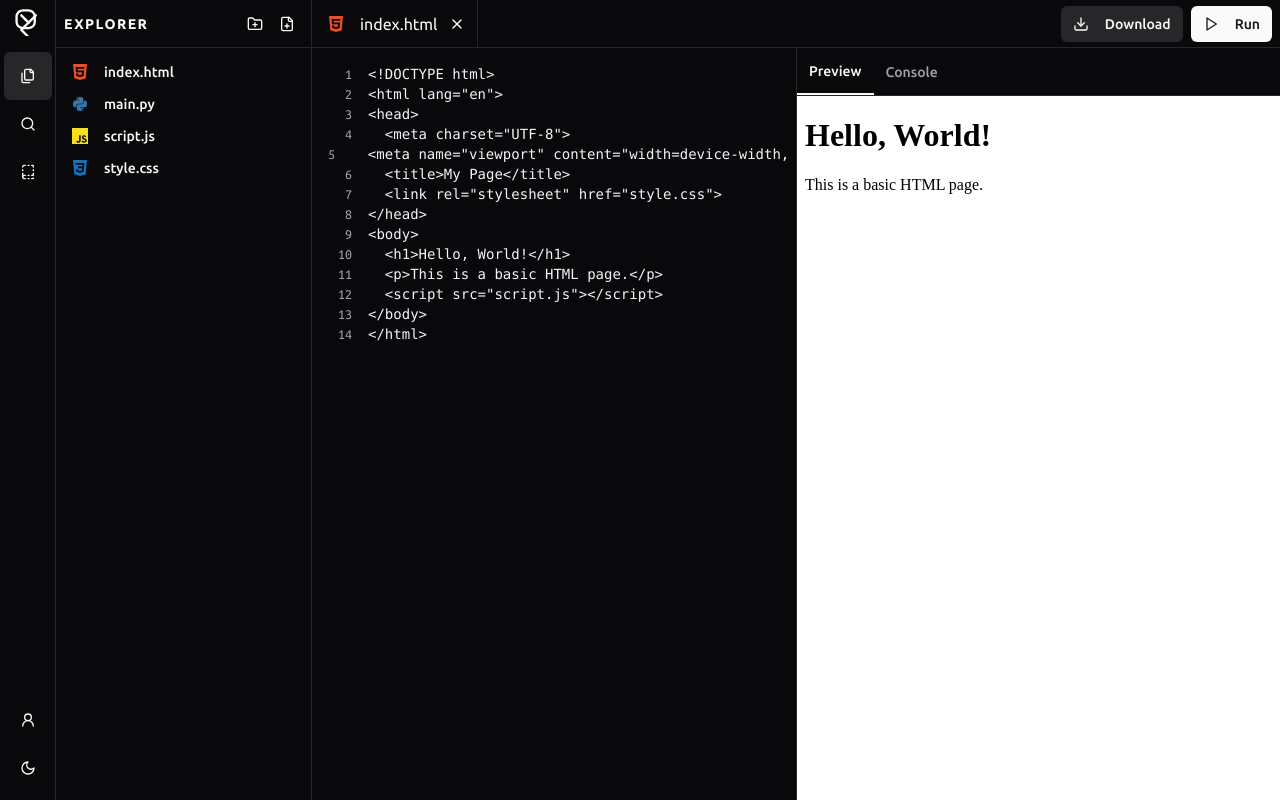
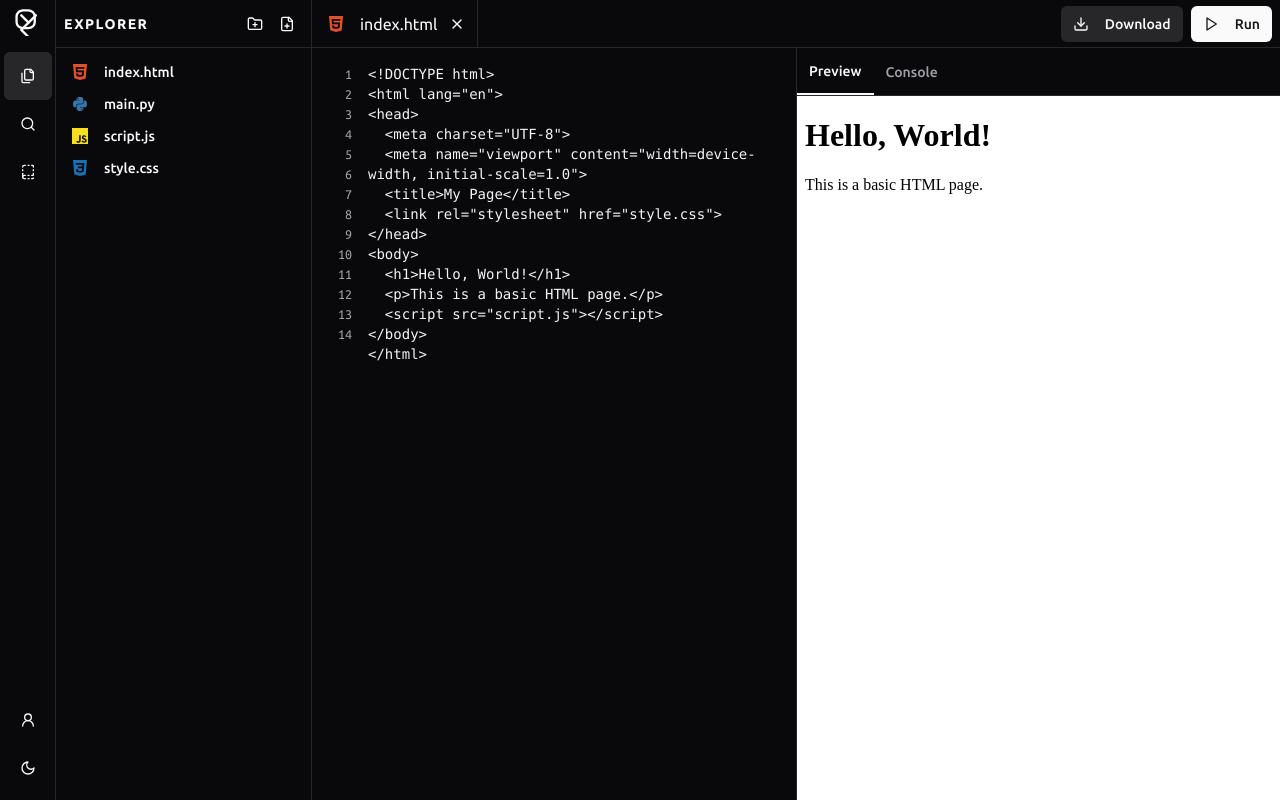
Before and after one commit to armandeep561/CodeZen, a Next.js app: page / in a window 1280 px wide. Built offline with nearby package versions, Linux system fonts and the light colour scheme; what @genkit-ai/googleai, genkit would draw is missing.

Commit message:
Fix this new bug, when user writes the code, it automaticaly writes rand

```diff
--- a/src/components/polyglot-studio/polyglot-studio.tsx
+++ b/src/components/polyglot-studio/polyglot-studio.tsx
@@ -20,7 +20,6 @@ import {
 } from 'lucide-react';
 import { Button } from '@/components/ui/button';
 
-import { Textarea } from '@/components/ui/textarea';
 import { Input } from '@/components/ui/input';
 import { useToast } from '@/hooks/use-toast';
 import {
@@ -129,6 +128,7 @@ export default function PolyglotStudio() {
   const [searchResults, setSearchResults] = useState<SearchResult[]>([]);
 
   const editorRef = useRef<HTMLDivElement>(null);
+  const codeContainerRef = useRef<HTMLDivElement>(null);
   const [activeLine, setActiveLine] = useState<number | null>(null);
 
   const tabsContainerRef = useRef<HTMLDivElement>(null);
@@ -210,9 +210,6 @@ export default function PolyglotStudio() {
         console.warn = (...args) => {
           window.parent.postMessage({ type: 'console', level: 'warn', args: args.map(a => String(a)) }, '*');
           originalWarn.apply(console, args);
-        };
-        console.error = (...args) => {
-           window.parent.postMessage({ type: 'console', level: 'error', args: [e.message] }, '*');
         };
         window.addEventListener('error', (e) => {
            window.parent.postMessage({ type: 'console', level: 'error', args: [e.message] }, '*');
@@ -305,6 +302,13 @@ export default function PolyglotStudio() {
         }
     }
   }, [activeLine]);
+
+  useEffect(() => {
+    const codeDiv = codeContainerRef.current;
+    if (codeDiv && codeDiv.innerText !== code) {
+      codeDiv.innerText = code;
+    }
+  }, [code]);
 
 
   const scrollToBottom = () => {
@@ -566,20 +570,21 @@ export default function PolyglotStudio() {
     }
   };
 
-  const renderCode = () => {
+  const renderLineNumbers = () => {
     if (!code) return null;
-    return code.split('\n').map((line, index) => {
-      const isLineActive = activeLine === (index + 1) && searchQuery;
-      return (
-        <div key={index} data-line-number={index + 1} className="flex">
-          <span className="w-10 text-right pr-4 text-muted-foreground select-none">{index + 1}</span>
-          <pre className="flex-1">
-             {isLineActive ? <Highlight text={line} query={searchQuery}/> : line}
-          </pre>
-        </div>
-      );
-    });
+    const lineCount = code.split('\n').length;
+    return (
+      <div className="w-10 text-right pr-4 text-muted-foreground select-none">
+        {Array.from({ length: lineCount }, (_, i) => (
+          <div key={i}>{i + 1}</div>
+        ))}
+      </div>
+    );
   };
+
+  const handleCodeInput = (e: FormEvent<HTMLDivElement>) => {
+    setCode(e.currentTarget.innerText);
+  }
 
   return (
     <div className="flex h-screen bg-background text-foreground font-body">
@@ -736,12 +741,17 @@ export default function PolyglotStudio() {
 
         <div className="grid grid-cols-1 md:grid-cols-2 flex-1 min-h-0">
           <div className="flex flex-col h-full bg-background relative">
-             <div className="flex-1 relative h-full">
+             <div className="absolute inset-0 w-full h-full font-code text-gray-100 rounded-none border-0 focus-visible:ring-0 p-4 text-sm overflow-auto">
                 {activeFile ? (
-                    <div className="absolute inset-0 w-full h-full font-code bg-transparent text-gray-100 rounded-none border-0 focus-visible:ring-0 p-4 text-sm overflow-auto">
-                        <div ref={editorRef} contentEditable={true} suppressContentEditableWarning={true} onInput={e => setCode(e.currentTarget.innerText)} className="outline-none">
-                            {renderCode()}
-                        </div>
+                    <div ref={editorRef} className="flex">
+                        {renderLineNumbers()}
+                        <pre
+                            ref={codeContainerRef}
+                            contentEditable={true}
+                            suppressContentEditableWarning={true}
+                            onInput={handleCodeInput}
+                            className="flex-1 outline-none whitespace-pre-wrap"
+                        />
                     </div>
                 ) : (
                     <div className="flex items-center justify-center h-full text-muted-foreground">
```
